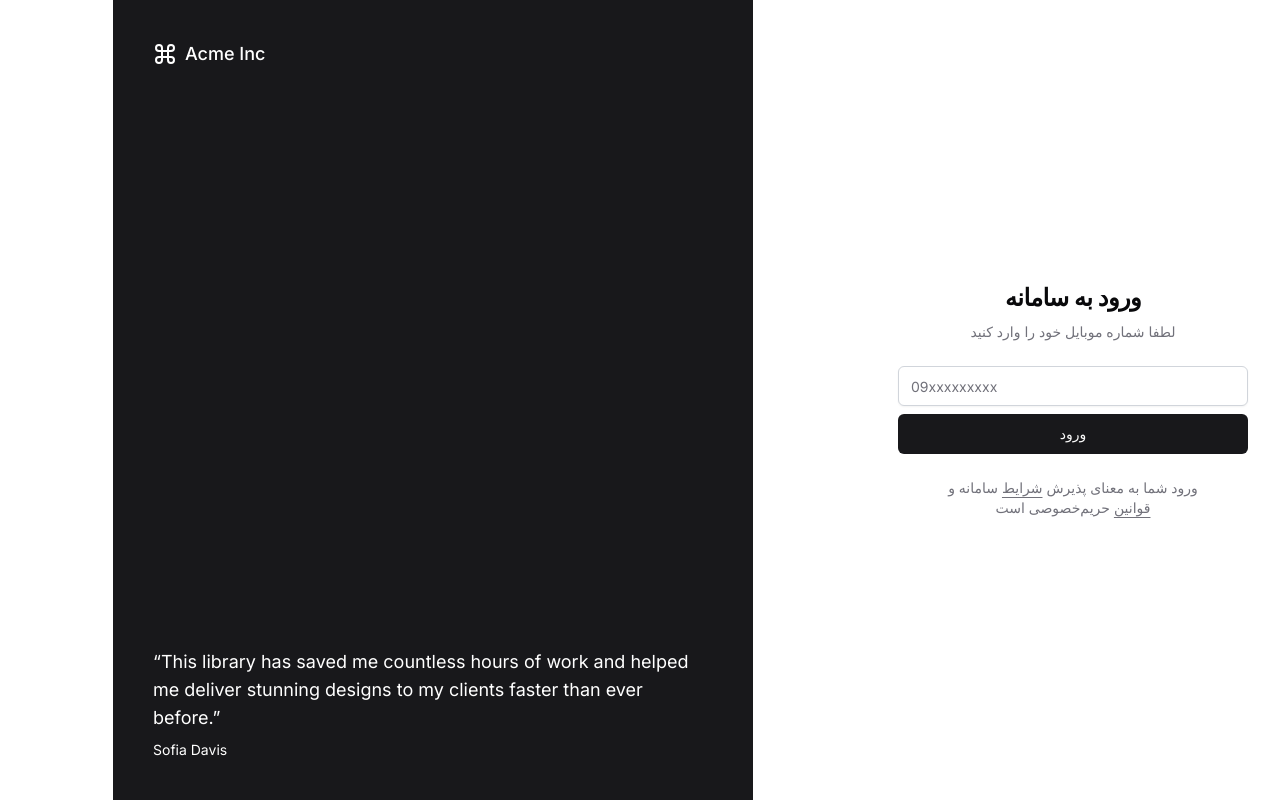
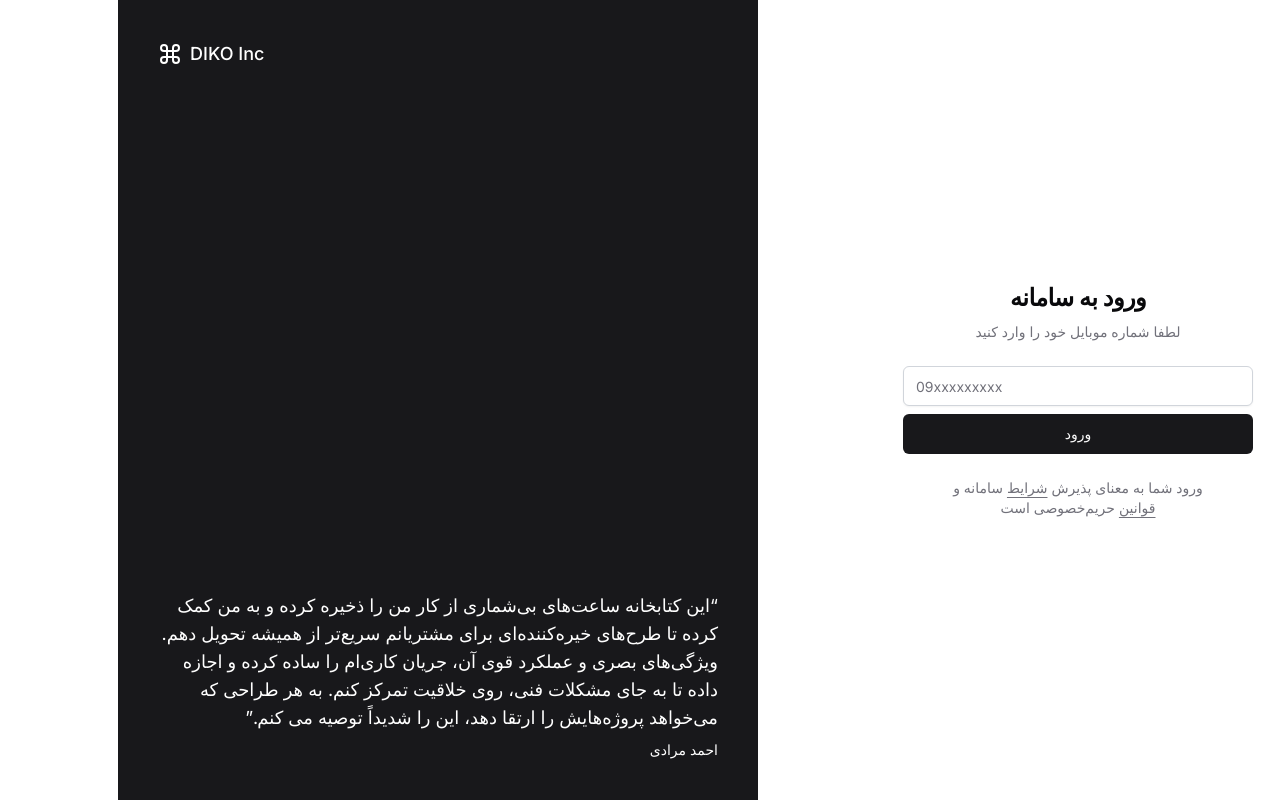
Before and after one commit to MoradiGit/shadcn-ui-examples-main, a Next.js app: page /examples/authentication in a window 1280 px wide. Built offline with nearby package versions, Linux system fonts and the light colour scheme.

Commit message:
fix: adjust blockquote alignment and refine testimonial text

```diff
--- a/app/examples/authentication/page.tsx
+++ b/app/examples/authentication/page.tsx
@@ -47,16 +47,14 @@ export default function AuthenticationPage() {
             >
               <path d="M15 6v12a3 3 0 1 0 3-3H6a3 3 0 1 0 3 3V6a3 3 0 1 0-3 3h12a3 3 0 1 0-3-3" />
             </svg>
-            Acme Inc
+            DIKO Inc
           </div>
           <div className="relative z-20 mt-auto">
-            <blockquote className="space-y-2">
+            <blockquote className="space-y-2  text-right" dir="rtl">
               <p className="text-lg">
-                &ldquo;This library has saved me countless hours of work and
-                helped me deliver stunning designs to my clients faster than
-                ever before.&rdquo;
+                &ldquo;این کتابخانه ساعت‌های بی‌شماری از کار من را ذخیره کرده و به من کمک کرده تا طرح‌های خیره‌کننده‌ای برای مشتریانم سریع‌تر از همیشه تحویل دهم. ویژگی‌های بصری و عملکرد قوی آن، جریان کاری‌ام را ساده کرده و اجازه داده تا به جای مشکلات فنی، روی خلاقیت تمرکز کنم. به هر طراحی که می‌خواهد پروژه‌هایش را ارتقا دهد، این را شدیداً توصیه می کنم.&rdquo;
               </p>
-              <footer className="text-sm">Sofia Davis</footer>
+              <footer className="text-sm">احمد مرادی</footer>
             </blockquote>
           </div>
         </div>
```
Also changed, not shown: Untitled-1.txt.
